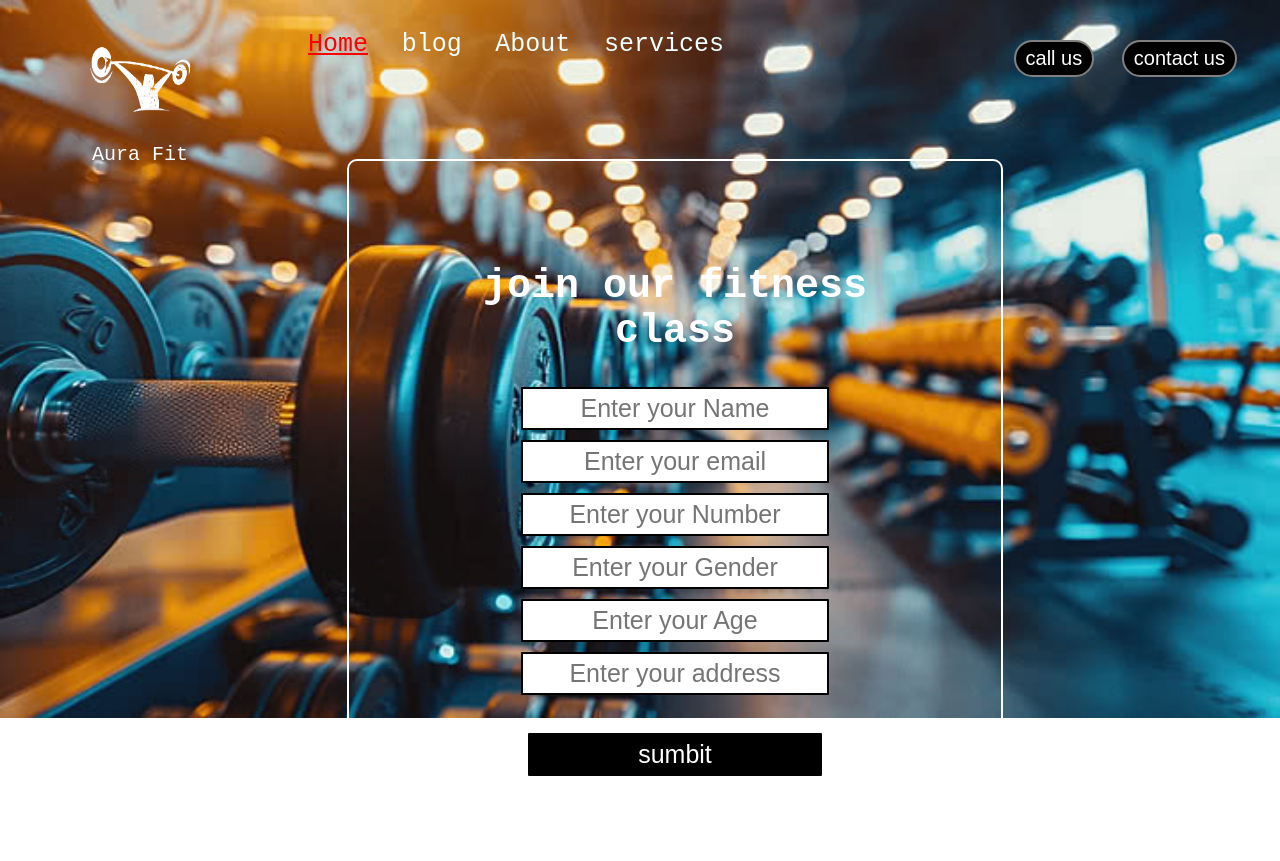
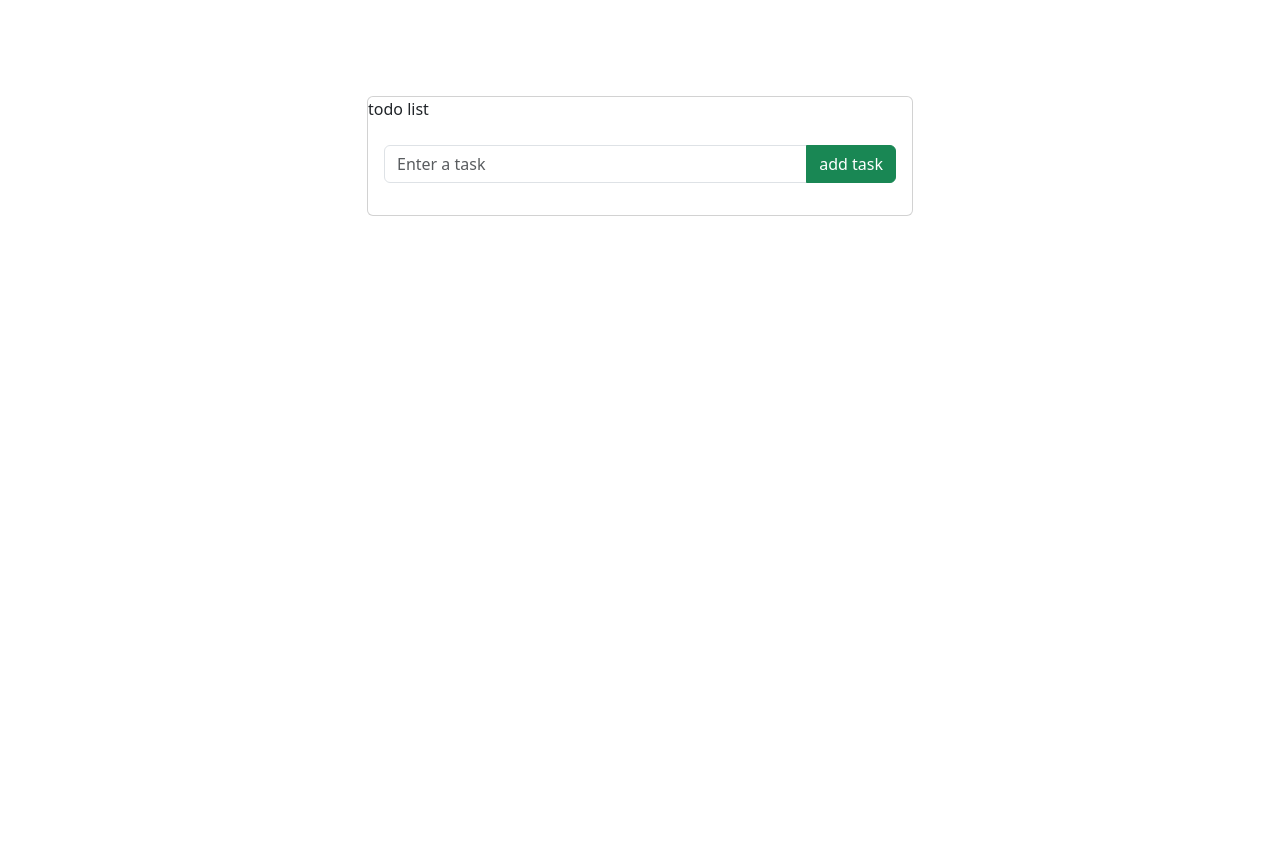
Before and after one commit to wicktahir-coder/guvi-prg, a plain HTML site: page index.html in a window 1280 px wide. After the commit the page ends 800 px from the top, so only its background shows below. Drawn offline with nearby package versions, Linux system fonts and the light colour scheme.

Commit message:
Add files via upload

```diff
--- a/index.html
+++ b/index.html
@@ -1,55 +1,61 @@
 <!DOCTYPE html>
 <html lang="en">
   <head>
-    <meta charset="UTF-8">
-    <meta name="viewport" content="width=device-width, initial-scale=1.0">
+    <meta charset="UTF-8" />
+    <meta name="viewport" content="width=device-width, initial-scale=1.0" />
     <title>Document</title>
+    <link
+      href="https://cdn.jsdelivr.net/npm/bootstrap@5.3.8/dist/css/bootstrap.min.css"
+      rel="stylesheet"
+      integrity="sha384-sRIl4kxILFvY47J16cr9ZwB07vP4J8+LH7qKQnuqkuIAvNWLzeN8tE5YBujZqJLB"
+      crossorigin="anonymous"
+    />
   </head>
-<link rel="stylesheet" href="style.css">
+
+  <style>
+    .completed {
+      text-decoration: line-through;
+      opacity: 0.6;
+    }
+  </style>
+
   <body>
-    <header class="header">
-        <div class="left">
-            <img src="imgs/gym-logo-removebg-preview.png" alt="No photo">
-            <div>Aura Fit</div>
+    <br />
+    <br />
+    <br />
+    <br />
+    <div class="container" m-4>
+      <div class="row">
+        <div class="col-md-3"></div>
+        <div class="col-md-6">
+          <div class="card">
+            <div class="card-title">todo list</div>
+            <div class="card-body">
+              <div class="form-group">
+                <div class="input-group mb-3">
+                  <input
+                    type="text"
+                    class="form-control"
+                    id="todoinput"
+                    placeholder="Enter a task"
+                  />
+                  <button class="btn btn-success" id="addtodobtn">
+                    add task
+                  </button>
                 </div>
-        <div class="mid">
-            <ul class="navbar">
-                <li><a href="" class="active">Home</a></li>
-                <li><a href="">blog</a></li>
-                <li><a href="">About</a></li>
-                <li><a href="">services</a></li>
-            </ul>
               </div>
-        <div class="right">
-            <button class="btn">call us</button>
-            <button class="btn">contact us</button>
+              <ul class="list-group" id="todolist"></ul>
             </div>
-    </header>
-    <section class="container">
-        <h1>join our fitness class</h1>
-        <form action="">
-            <div class="form-group">
-                <input type="text" placeholder="Enter your Name">
           </div>
-            <div class="form-group">
-                <input type="email" placeholder="Enter your email">
         </div>
-            <div class="form-group">
-                <input type="text" placeholder="Enter your Number">
+        <div class="col-md-3"></div>
       </div>
-            <div class="form-group">
-                <input type="text" placeholder="Enter your Gender">
     </div>
-            <div class="form-group">
-                <input type="text" placeholder="Enter your Age">
-            </div>
-            <div class="form-group">
-                <input type="text" placeholder="Enter your address">
-            </div>
-            <br>
-            <button type="submit" class="btn">sumbit</button>
 
-        </form>
-    </section>
+    <script
+      src="https://cdn.jsdelivr.net/npm/bootstrap@5.3.8/dist/js/bootstrap.bundle.min.js"
+      integrity="sha384-FKyoEForCGlyvwx9Hj09JcYn3nv7wiPVlz7YYwJrWVcXK/BmnVDxM+D2scQbITxI"
+      crossorigin="anonymous"></script>
+    <script src="script.js"></script>
   </body>
 </html>
--- /dev/null
+++ b/script.js
@@ -0,0 +1,69 @@
+document.addEventListener("DOMContentLoaded", function () {
+  const todoinput = document.getElementById("todoinput");
+  const addtodobutton = document.getElementById("addtodobtn");
+  const todolist = document.getElementById("todolist");
+
+  let todos = JSON.parse(localStorage.getItem("todos")) || [];
+
+  function rendertodos() {
+    todolist.innerHTML = '';
+    todos.forEach((todo, index) => {
+      const listitem = document.createElement('li');
+      listitem.className = 'list-group-item d-flex justify-content-between align-items-center';
+
+      if (todo.completed) {
+        listitem.classList.add('completed');
+      }
+
+      listitem.textContent = todo.text;
+
+      const delbtn = document.createElement('button');
+      delbtn.className = 'btn btn-danger btn-sm';
+      delbtn.textContent = 'delete';
+      delbtn.addEventListener('click', () => {
+        deletetodo(index);
+      });
+
+      listitem.appendChild(delbtn);
+      listitem.addEventListener('click', () => {
+        toggletodocomplete(index);
+      });
+      todolist.appendChild(listitem);
+    });
+  }
+
+  function deletetodo(index) {
+    todos.splice(index, 1);
+    savetodos();
+    rendertodos();
+  }
+
+  function toggletodocomplete(index) {
+    todos[index].completed = !todos[index].completed;
+    savetodos();
+    rendertodos();
+  }
+
+  function addtodo() {
+    const tasktext = todoinput.value.trim();
+    if (tasktext === "") return;
+    todos.push({ text: tasktext, completed: false });
+    todoinput.value = "";
+    savetodos();
+    rendertodos();
+  }
+
+  function savetodos() {
+    localStorage.setItem("todos", JSON.stringify(todos));
+  }
+
+  addtodobutton.addEventListener("click", addtodo);
+
+  todoinput.addEventListener('keypress', (Event) => {
+    if (Event.key === 'Enter') {
+      addtodo();
+    }
+  });
+
+  rendertodos();
+});
--- a/style.css
+++ /dev/null
@@ -1,101 +0,0 @@
-body {
-  font-family: "Courier New", Courier, monospace;
-  color: white;
-  margin: 0;
-  padding: 0;
-  background: url("imgs/gym\ bg.jpg");
-  background-repeat: no-repeat;
-  background-size: 100%;
-}
-.left {
-  display: inline-block;
-  position: absolute;
-  left: 40px;
-  top: 20px;
-}
-.left img {
-  width: 200px;
-  filter: invert(100%);
-}
-.left div {
-  line-height: 20px;
-  font-size: 20px;
-  text-align: center;
-}
-
-.mid{
-    display: block;
-    width: 60%;
-    margin: 30px auto;
-}
-
-.navbar li{
-    display: inline-block;
-    font-size: 25px;
-}
-.navbar li a{
-    color: azure;
-    text-decoration: none;
-    padding: 14px 12px;
-}
-.navbar li a:hover, .navbar li a.active{
-    text-decoration: underline;
-    color: red;
-}
-.right{
-    position: absolute;
-    right: 34px;
-    top: 40px;
-    display: inline-block;
-}
-.btn{
-    margin: 0px 9px;
-    background-color: black;
-    color: white;
-    padding: 5px 10px;
-    border: 2px solid gray;
-    border-radius: 25px;
-    font-size: 20px;
-    cursor: pointer;
-}
-.btn:hover{
-  background-color: white;
-  color: black;
-}
-.container{
-  border: 2px solid white;
-  margin: 100px 347px;
-  padding: 70px;
-  width: 40%;
-  border-radius: 10px;
-}
-.form-group input{
-  text-align: center;
-  justify-content: center;
-  display: block;
-  width: 294px;
-  padding: 5px;
-  border: 2px solid black;
-  margin: 10px auto;
-  font-size: 25px;
-  border-radius: 1px;
-}
-
-input:hover pl{
-  color: white;
-  background-color:lightgreen;
-}
-.container h1{
-  text-align: center;
-  font-size: 40px;
-}
-.container button{
-  display: block;
-  margin: 10px auto;
-  padding: 5px;
-  border: 2px solid black;
-  margin: 10px auto;
-  font-size: 25px;
-  border-radius: 1px;
-  width: 294px;
-}
```
Lines whose indentation alone changed are shown as unchanged.
